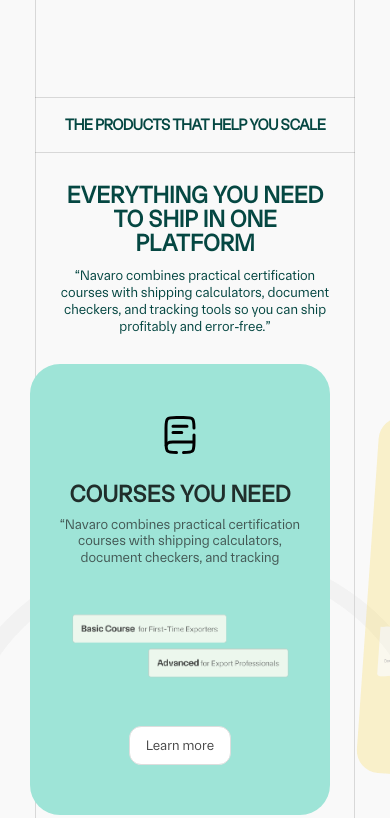
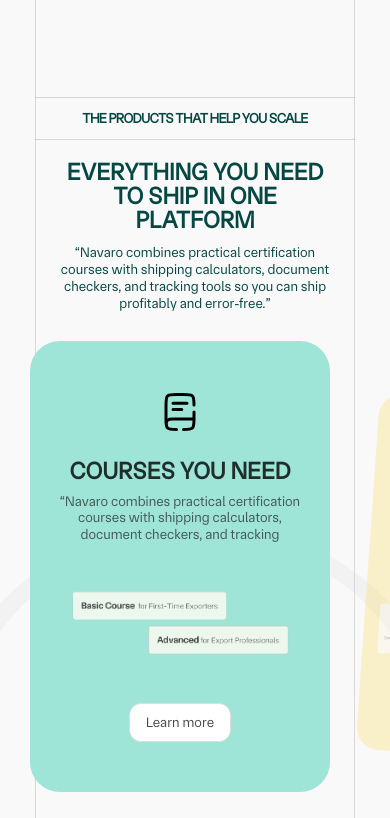
Before and after one commit to tarunfullstackdeveloper/navaro, a plain HTML site: page index.html in a window 390 px wide. Shown: the part 1188-2006 px from the top of the page. Drawn offline with nearby package versions, Linux system fonts and the light colour scheme.

Commit message:
Add files via upload

```diff
--- a/css/main.css
+++ b/css/main.css
@@ -1514,4 +1514,9 @@
   .bannercontentinner h1 br {
     display: none;
   }
-}
+  .titlebox h6 {
+    margin-bottom: 20px;
+    padding: 10px;
+    font-size: 14px;
+  }
+}
```
